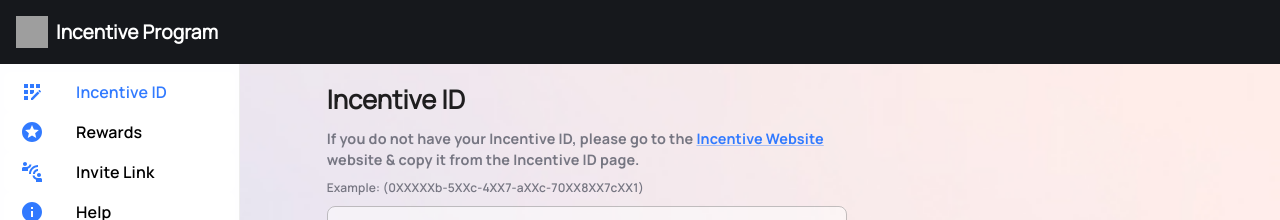
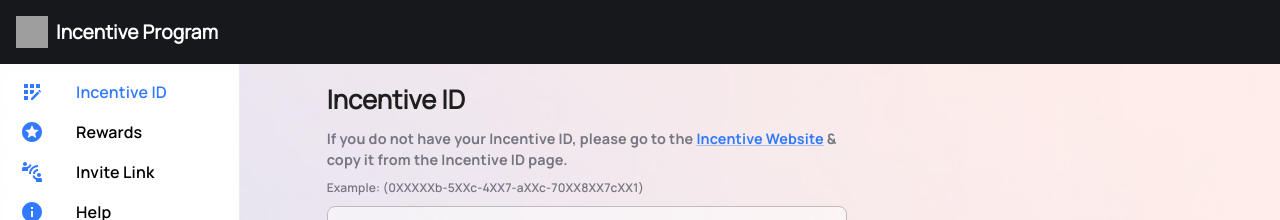
Before and after one commit to minima-global/ic-minidapp, a React (Create React App) app: page /#/uid in a window 1280 px wide. Shown: the top 220 px of the page. Built offline with nearby package versions, Linux system fonts and the light colour scheme; no server answers; grey boxes are pictures that could not be loaded.

Commit message:
Copy Tweak
v1.3.2-test

```diff
--- a/package.json
+++ b/package.json
@@ -1,6 +1,6 @@
 {
   "name": "incentivecash",
-  "version": "1.3.1-test",
+  "version": "1.3.2-test",
   "private": true,
   "homepage": ".",
   "dependencies": {
--- a/src/pages/UID.tsx
+++ b/src/pages/UID.tsx
@@ -16,8 +16,8 @@ const UID = () => {
       <Typography variant="h6">Incentive ID</Typography>
       <Typography variant="body2">
         If you do not have your Incentive ID, please go to the{" "}
-        <Link href="https://incentive.minima.global">Incentive Website</Link>{" "}
-        website & copy it from the Incentive ID page.
+        <Link href="https://incentive.minima.global">Incentive Website</Link> &
+        copy it from the Incentive ID page.
       </Typography>
       <Typography variant="caption">
         Example: (0XXXXXb-5XXc-4XX7-aXXc-70XX8XX7cXX1)
```
Also changed, not shown: 1 other file (tests, documents, lock files or other folders).
